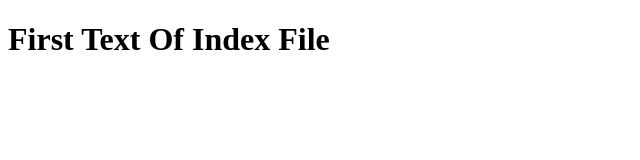
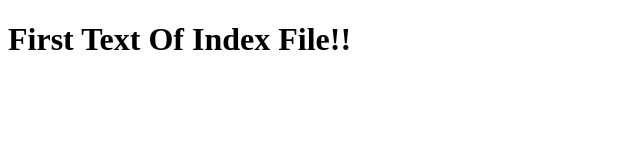
Before and after one commit to MahaAkhter/Git-Workshop, a plain HTML site: page index.html in a window 1280 px wide. Shown: the full height of the page, 0-640 px from the left. Drawn offline with Linux system fonts and the light colour scheme.

Commit message:
Second Commit

```diff
--- a/index.html
+++ b/index.html
@@ -6,6 +6,6 @@
 </head>
 
 <body>
-<h1>First Text Of Index File</h1>
+<h1>First Text Of Index File!!</h1>
 </body>
 </html>
```
